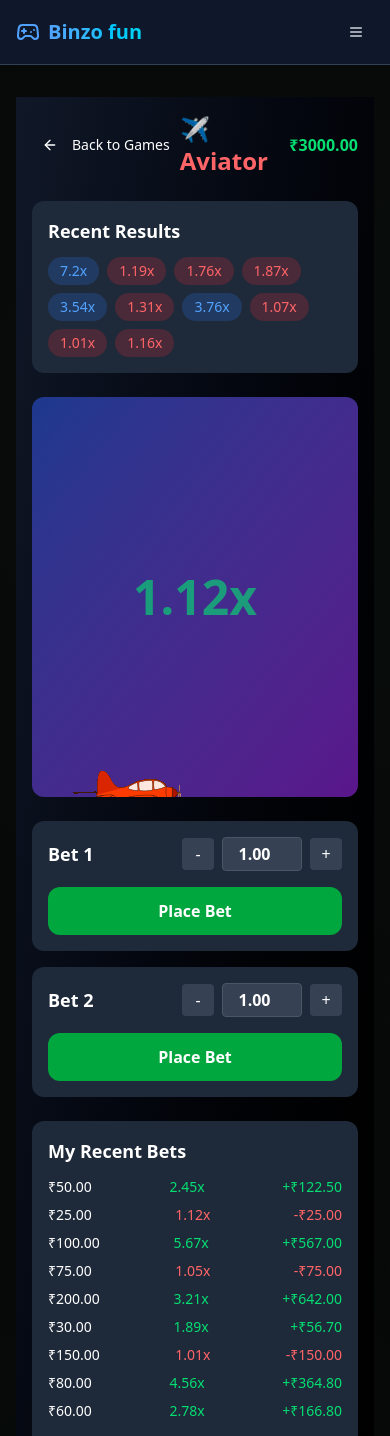
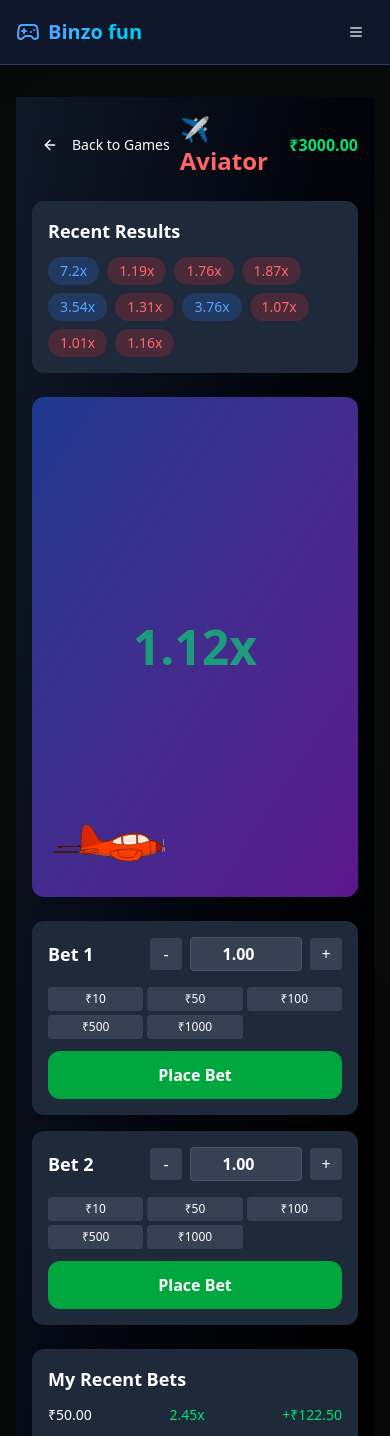
Before and after one commit to yash9424/binzofun, a Next.js app: page /games/aviator in a window 390 px wide. Shown: the top 1436 px of the page. Built offline with nearby package versions, Linux system fonts and the light colour scheme.

Commit message:
Improve Aviator game: responsive quick bet buttons, increased playground height, and fixed plane positioning

```diff
--- a/components/games/aviator.tsx
+++ b/components/games/aviator.tsx
@@ -16,7 +16,7 @@ export function AviatorGame() {
   const [hasBet2, setHasBet2] = useState(false)
   const [cashedOut1, setCashedOut1] = useState(false)
   const [cashedOut2, setCashedOut2] = useState(false)
-  const [planePosition, setPlanePosition] = useState({ x: 5, y: 80 })
+  const [planePosition, setPlanePosition] = useState({ x: 0, y: 75 })
   const [countdown, setCountdown] = useState(5)
   const [multiplierHistory, setMultiplierHistory] = useState([7.20, 1.19, 1.76, 1.87, 3.54, 1.31, 3.76, 1.07, 1.01, 1.16, 1.19, 1.26, 1.51, 1.18, 1.20, 18.74, 8.86, 3.49, 5.52, 2.59, 1.11, 17.1])
   const intervalRef = useRef<NodeJS.Timeout>()
@@ -36,7 +36,7 @@ export function AviatorGame() {
     setCashedOut1(false)
     setCashedOut2(false)
     setCurrentMultiplier(1.0)
-    setPlanePosition({ x: 5, y: 80 })
+    setPlanePosition({ x: 0, y:  75})
 
     countdownRef.current = setInterval(() => {
       setCountdown((prev) => {
@@ -94,8 +94,8 @@ export function AviatorGame() {
         setPlanePosition(() => {
           const progress = Math.min((next - 1.0) / 10, 1)
           return {
-            x: Math.min(85, 5 + progress * 80),
-            y: Math.max(15, 80 - progress * 65)
+            x: Math.min(85, progress * 85),
+            y: Math.max(10, 75 - progress * 65)
           }
         })
 
@@ -176,7 +176,7 @@ export function AviatorGame() {
       </div>
 
       {/* Game Canvas */}
-      <div className="bg-gradient-to-br from-blue-900 to-purple-900 rounded-lg p-8 mb-6 min-h-[400px] relative overflow-hidden">
+      <div className="bg-gradient-to-br from-blue-900 to-purple-900 rounded-lg p-8 mb-6 min-h-[500px] relative overflow-hidden">
         {/* Multiplier Display */}
         <div className="absolute inset-0 flex items-center justify-center">
           <div className="text-center">
@@ -243,7 +243,7 @@ export function AviatorGame() {
                 value={betAmount1.toFixed(2)}
                 onChange={(e) => setBetAmount1(Math.max(0.01, parseFloat(e.target.value) || 0.01))}
                 disabled={hasBet1}
-                className="w-20 bg-gray-700 border border-gray-600 rounded px-2 py-1 text-center text-white font-bold disabled:opacity-50"
+                className="w-28 bg-gray-700 border border-gray-600 rounded px-2 py-1 text-center text-white font-bold disabled:opacity-50"
                 min="0.01"
                 step="0.01"
               />
@@ -255,6 +255,24 @@ export function AviatorGame() {
                 +
               </button>
             </div>
+          </div>
+
+          {/* Quick Bet Buttons for Bet 1 */}
+          <div className="grid grid-cols-3 sm:grid-cols-5 gap-1 mb-3">
+            {[10, 50, 100, 500, 1000].map((amount) => (
+              <button
+                key={amount}
+                onClick={() => setBetAmount1(amount)}
+                disabled={hasBet1}
+                className={`px-2 py-1 text-xs rounded font-medium transition-colors ${
+                  betAmount1 === amount
+                    ? "bg-red-600 hover:bg-red-700 text-white"
+                    : "bg-gray-700 hover:bg-gray-600 text-white"
+                } disabled:bg-gray-600 disabled:opacity-50`}
+              >
+                ₹{amount}
+              </button>
+            ))}
           </div>
 
           {!hasBet1 ? (
@@ -300,7 +318,7 @@ export function AviatorGame() {
                 value={betAmount2.toFixed(2)}
                 onChange={(e) => setBetAmount2(Math.max(0.01, parseFloat(e.target.value) || 0.01))}
                 disabled={hasBet2}
-                className="w-20 bg-gray-700 border border-gray-600 rounded px-2 py-1 text-center text-white font-bold disabled:opacity-50"
+                className="w-28 bg-gray-700 border border-gray-600 rounded px-2 py-1 text-center text-white font-bold disabled:opacity-50"
                 min="0.01"
                 step="0.01"
               />
@@ -312,6 +330,24 @@ export function AviatorGame() {
                 +
               </button>
             </div>
+          </div>
+
+          {/* Quick Bet Buttons for Bet 2 */}
+          <div className="grid grid-cols-3 sm:grid-cols-5 gap-1 mb-3">
+            {[10, 50, 100, 500, 1000].map((amount) => (
+              <button
+                key={amount}
+                onClick={() => setBetAmount2(amount)}
+                disabled={hasBet2}
+                className={`px-2 py-1 text-xs rounded font-medium transition-colors ${
+                  betAmount2 === amount
+                    ? "bg-red-600 hover:bg-red-700 text-white"
+                    : "bg-gray-700 hover:bg-gray-600 text-white"
+                } disabled:bg-gray-600 disabled:opacity-50`}
+              >
+                ₹{amount}
+              </button>
+            ))}
           </div>
 
           {!hasBet2 ? (
```
